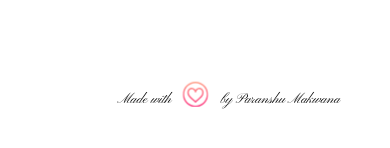
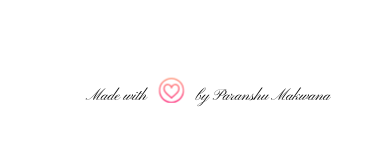
Before and after one commit to utsavthakkar503/digital-lock, a React (Create React App) app: page / in a window 390 px wide. Shown: the part 672-820 px from the top of the page. Built offline with nearby package versions, Linux system fonts and the light colour scheme.

Commit message:
added responsive css

```diff
--- a/src/App.css
+++ b/src/App.css
@@ -1,3 +1,4 @@
+
 .App {
   text-align: center;
 }
@@ -91,3 +92,23 @@
     width: 100%;
     height: 100%;
 }
+
+/***** Responsive *****/
+
+@media only screen and (max-width: 600px) {
+  .toggle-btn {
+    margin: 60px 20px;
+    display: flex;
+    flex-direction: column;
+    align-items: center;
+    justify-content: center;
+  }
+  #Toggle3-label {
+    display: none;
+  }
+
+  .name-signature {
+    font-size: 0.9em;
+    margin: 0 60px 50px 0;
+    }
+}
```
